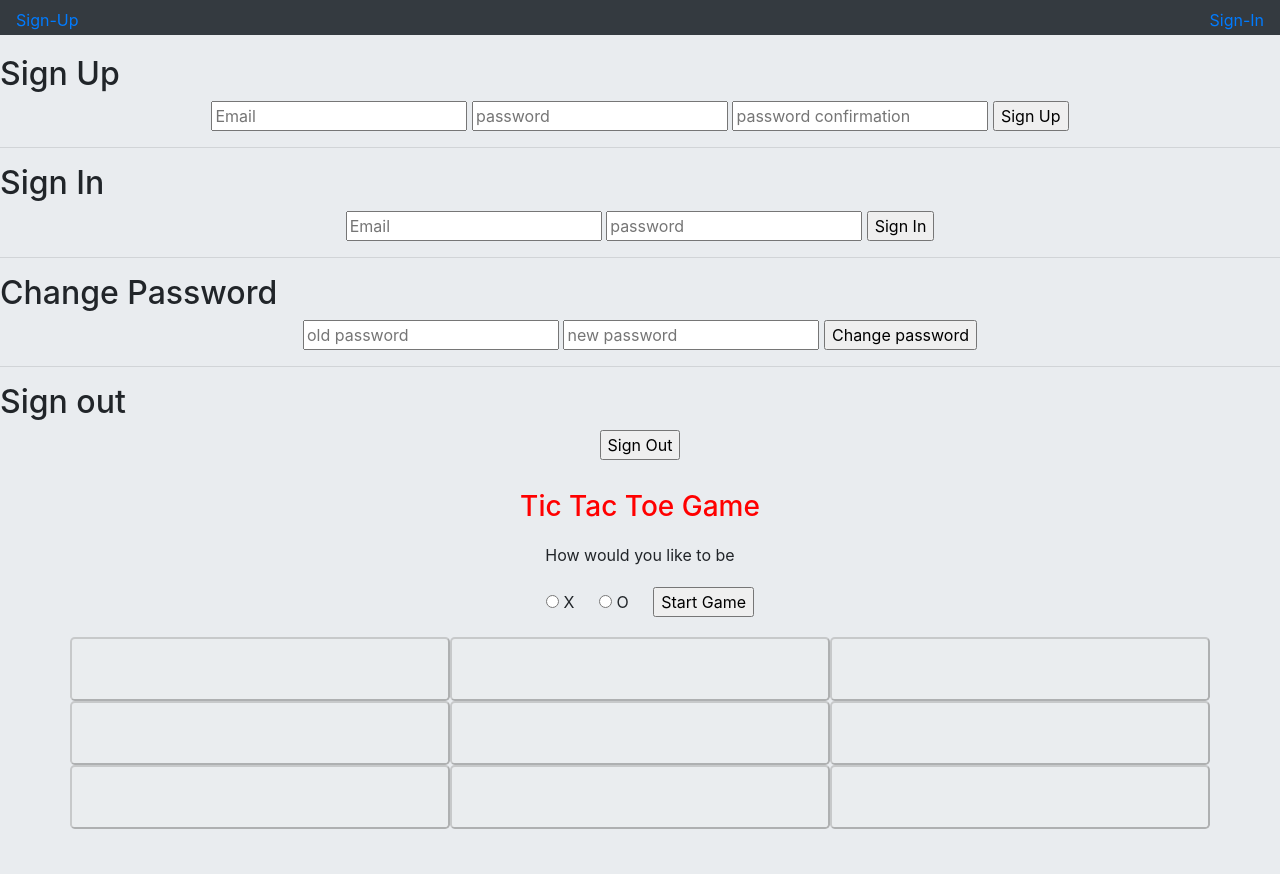
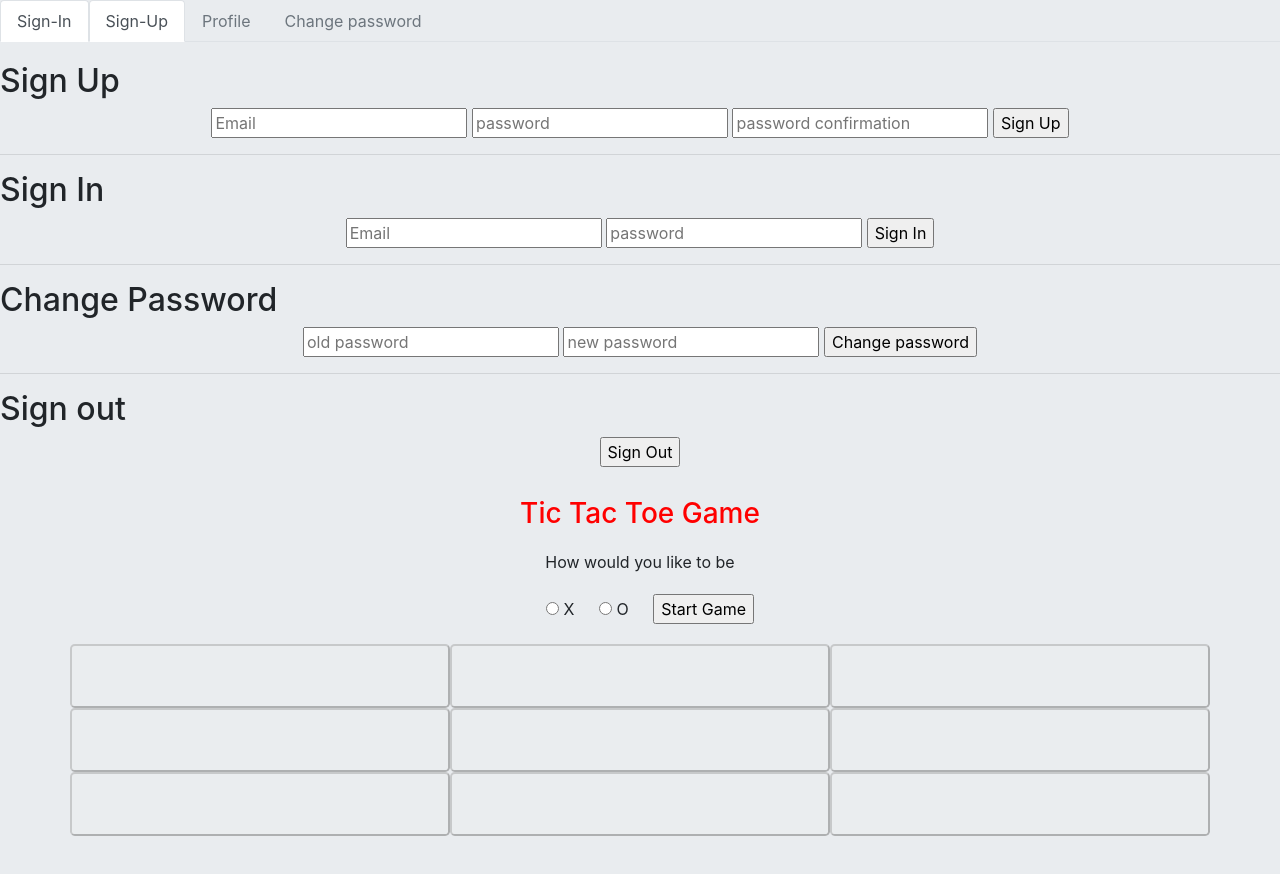
Before and after one commit to hishamovski/tic-tac-toe-project-client, a website built with webpack: page index.html in a window 1280 px wide. Built offline with nearby package versions, Linux system fonts and the light colour scheme.

Commit message:
Save changes

```diff
--- a/assets/scripts/app.js
+++ b/assets/scripts/app.js
@@ -20,7 +20,6 @@ $(() => {
   $(document).ready(function () {
     disableButtons()
   })
-
   $('#reset').on('click', function (event) {
     createGame()
     $('.btn-lg').text('')
@@ -123,3 +122,10 @@ const disableButtons = function () {
 const enableButtons = function () {
   $('.btn-lg').prop('disabled', false)
 }
+function openForm () {
+  document.getElementById('myForm').style.display = 'block'
+}
+
+function closeForm() {
+  document.getElementById('myForm').style.display = 'none'
+}
--- a/assets/styles/index.scss
+++ b/assets/styles/index.scss
@@ -3,12 +3,6 @@
 $alt-color: $cyan;
 $body-bg-color: $gray-200;
 $font-color: $light;
-
-
-.result {
-  background-color: red;
-  font-size: 15px;
-}
 
 form {
   text-align: center;
--- a/index.html
+++ b/index.html
@@ -12,21 +12,33 @@
       <script src="public/application.js" type="text/javascript" charset="utf-8" defer></script>
     </head>
     <body>
-      <nav class="navbar navbar-dark bg-dark">
-        <a href = "">Sign-Up</a>
-        <a href = "">Sign-In</a>
-      </nav>
+      <ul class="nav nav-tabs">
+        <li class="nav-item">
+          <a class="nav-link active" id="Nav-sign-in">Sign-In</a>
+        </li>
+        <li class="nav-item">
+          <a class="nav-link active" onclick="openForm()">Sign-Up</a>
+        </li>
+        <li class="nav-item">
+          <a class="nav-link disabled"  onclick="openForm()" aria-disabled="false">Profile</a>
+        </li>
+        <li class="nav-item">
+          <a class="nav-link disabled"  onclick="openForm()" aria-disabled="false">Change password</a>
+        </li>
+      </ul>
+
       <p id="message"> </p>
       <p id="message2"> </p>
       <h2>Sign Up</h2>
-    <form id='sign-up'>
+      <form id='sign-up'>
       <input type="email" name="credentials[email]" placeholder="Email"/>
       <input type="password" name="credentials[password]" placeholder="password"/>
       <input type="password" name="credentials[password_confirmation]" placeholder="password confirmation"/>
       <input type="submit" value="Sign Up"/>
     </form>
     <hr>
-    <h2>Sign In</h2>
+
+<h2>Sign In</h2>
   <form id='sign-in'>
     <input type="email" name="credentials[email]" placeholder="Email"/>
     <input type="password" name="credentials[password]" placeholder="password"/>
```
